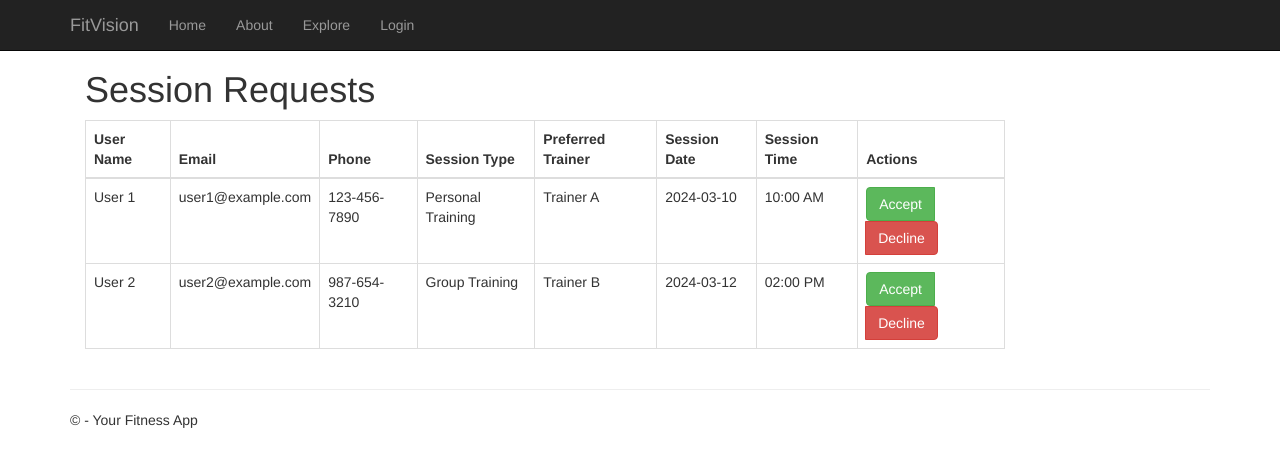
After one commit to Mkaif-Qureshi/FITVISION, a Flask app: page /trainer_login/session_requests in a window 1280 px wide. The commit adds this page. Shown: the top 467 px of the page. Run offline with Flask 2, Linux system fonts and the light colour scheme; parts of the project's set-up code (start-up, migrations or seed data) failed here and were passed over; some libraries are stand-ins or nearby versions.

Commit message:
added more pages

```diff
--- /dev/null
+++ b/FrontEnd/fitvisionflask/fitvisionflask/templates/session_requests.html
@@ -0,0 +1,47 @@
+{% extends "layout.html" %}
+
+{% block content %}
+
+<div class="container mt-3">
+    <h1>Session Requests</h1>
+
+    <div class="row">
+        <div class="col-md-10 offset-md-1">
+            <table class="table table-bordered">
+                <thead>
+                    <tr>
+                        <th scope="col">User Name</th>
+                        <th scope="col">Email</th>
+                        <th scope="col">Phone</th>
+                        <th scope="col">Session Type</th>
+                        <th scope="col">Preferred Trainer</th>
+                        <th scope="col">Session Date</th>
+                        <th scope="col">Session Time</th>
+                        <th scope="col">Actions</th>
+                    </tr>
+                </thead>
+                <tbody>
+                    {% for request in session_requests %}
+                        <tr>
+                            <td>{{ request.user_name }}</td>
+                            <td>{{ request.user_email }}</td>
+                            <td>{{ request.user_phone }}</td>
+                            <td>{{ request.session_type }}</td>
+                            <td>{{ request.preferred_trainer }}</td>
+                            <td>{{ request.session_date }}</td>
+                            <td>{{ request.session_time }}</td>
+                            <td>
+                                <div class="btn-group" role="group" aria-label="Session Actions">
+                                    <button type="button" class="btn btn-success">Accept</button>
+                                    <button type="button" class="btn btn-danger">Decline</button>
+                                </div>
+                            </td>
+                        </tr>
+                    {% endfor %}
+                </tbody>
+            </table>
+        </div>
+    </div>
+</div>
+
+{% endblock %}
--- a/FrontEnd/fitvisionflask/fitvisionflask/views.py
+++ b/FrontEnd/fitvisionflask/fitvisionflask/views.py
@@ -1,5 +1,5 @@
 from datetime import datetime
-from flask import render_template
+from flask import render_template, request
 from fitvisionflask import app
 
 @app.route('/')
@@ -55,8 +55,44 @@ def book_session():
 def session_requests():
     """Renders the session requests page for trainers."""
     # Add logic to handle session requests
-    return render_template(
-        'session_requests.html',
-        title='Session Requests',
-        year=datetime.now().year,
-    )
+    # Dummy session request entries
+    session_request1 = {
+        "user_name": "User 1",
+        "user_email": "user1@example.com",
+        "user_phone": "123-456-7890",
+        "session_type": "Personal Training",
+        "preferred_trainer": "Trainer A",
+        "session_date": "2024-03-10",
+        "session_time": "10:00 AM",
+    }
+
+    session_request2 = {
+        "user_name": "User 2",
+        "user_email": "user2@example.com",
+        "user_phone": "987-654-3210",
+        "session_type": "Group Training",
+        "preferred_trainer": "Trainer B",
+        "session_date": "2024-03-12",
+        "session_time": "02:00 PM",
+    }
+
+    # Create a list of session requests
+    session_requests_data = [session_request1, session_request2]
+
+    return render_template('session_requests.html', session_requests=session_requests_data)
+
+
+
+# @app.route('/book_session', methods=['GET', 'POST'])
+# def book_session():
+#     if request.method == 'POST':
+#         full_name = request.form.get('fullName')
+#         email = request.form.get('email')
+#         phone = request.form.get('phone')
+#         session_type = request.form.get('sessionType')
+#         preferred_trainer = request.form.get('preferredTrainer')
+#         session_date = request.form.get('sessionDate')
+#         # Add your session booking logic here
+
+
+#     return render_template('book_session.html')
```
Also changed, not shown: FrontEnd/fitvisionflask/fitvisionflask/templates/book_session.html (+11 -3 lines).
